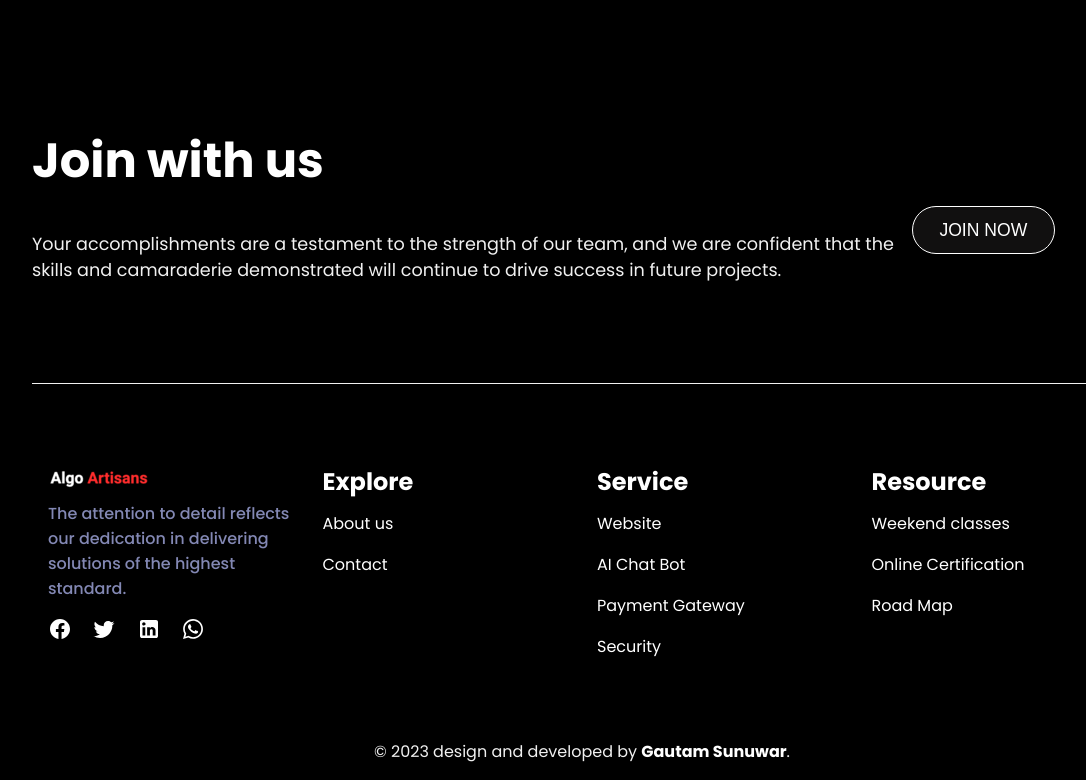
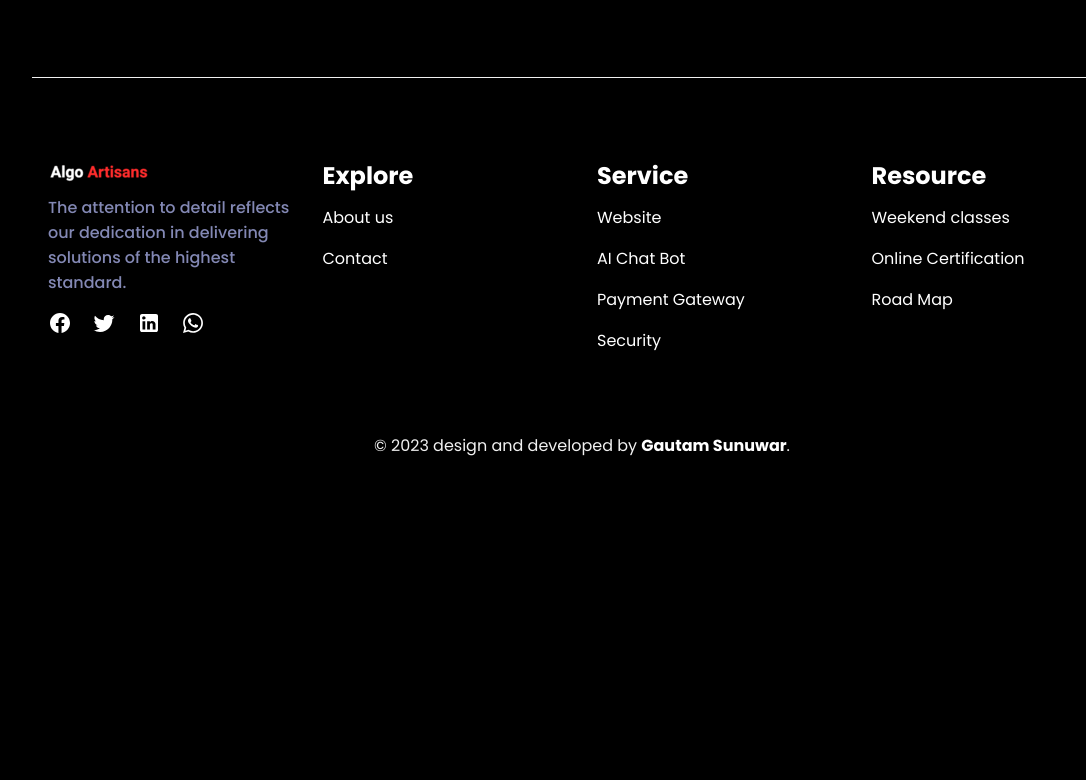
Before and after one commit to sunofwar2323/algoartisans.com, a plain HTML site: page contact.html in a window 1280 px wide. Shown: the part 1066-1846 px from the top of the page, without its empty margins (58-1144 px from the left). After the commit the page ends 1540 px from the top, so only its background shows below. Drawn offline with nearby package versions, Linux system fonts and the light colour scheme.

Commit message:
Update contact.html

```diff
--- a/contact.html
+++ b/contact.html
@@ -92,19 +92,7 @@
 
     <!-- footer -->
     <footer>
-        <div class="joinSection">
-            <div class="joinDesc">
-                <h1 class="sectionHeader">Join with us</h1>
-                <p class="sectionPara">
-                    Your accomplishments are a testament to the strength of our team, and we are confident that the skills and camaraderie demonstrated will continue to drive success in future projects.
 
-
-                </p>
-            </div>
-            <a href="./contact.html">
-            <button class="btn primaryBtn">JOIN NOW</button>
-        </a>
-        </div>
 
         <div class="footerlinksContainer">
             <div class="footerAboutus">
```
